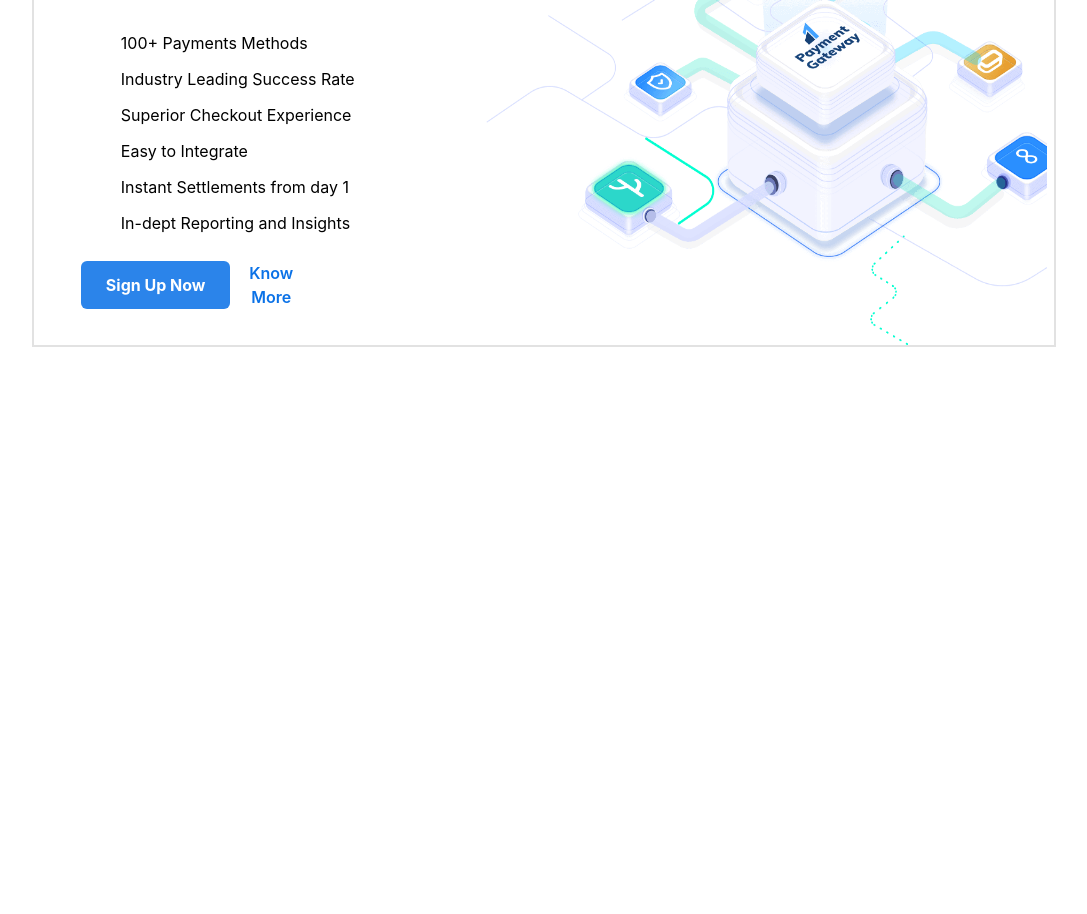
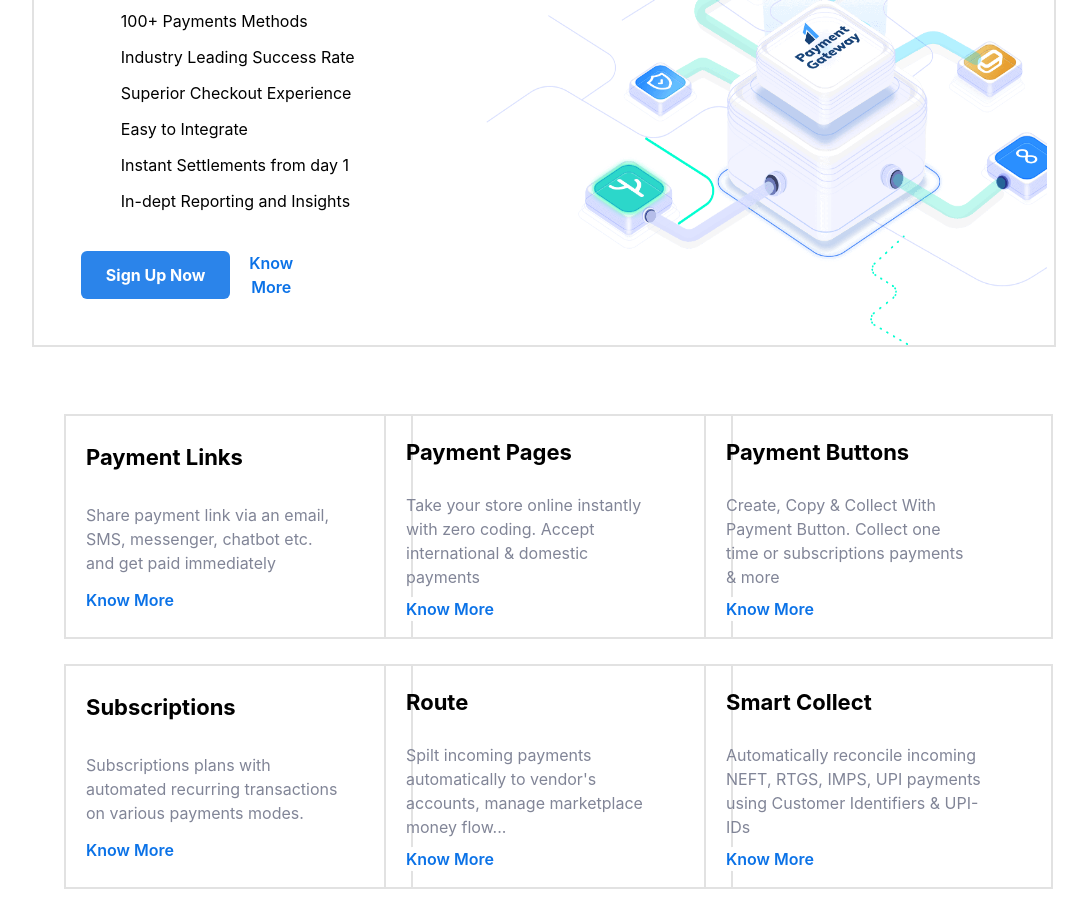
Before and after one commit to Panchalparth471/Razorpay-Clone-using-Tailwind-CSS, a website built with Vite: page index.html in a window 1280 px wide. Shown: the part 1548-2462 px from the top of the page, without its empty margins (96-1183 px from the left). Before the commit the page ends 1962 px from the top, so only its background shows below. Built offline with nearby package versions, Linux system fonts and the light colour scheme.

Commit message:
third page half done

```diff
--- a/index.html
+++ b/index.html
@@ -110,7 +110,7 @@
                     <div class="flex w-[80%] h-[50%] justify-evenly border-2 border-lightGray">
                     <div class="flex flex-col justify-around w-[43%] py-10 pl-10">
                       <h1 class="font-mullish text-[28px] font-semibold tracking-[1] leading-[1.625] text-deepBlue ">Supercharge your business with the all-powerful <span class="text-lightBlue">Payment Gateway</span></h1>
-                      <ul class="font-mullish text-[16px] mt-10 leading-9 mb-5 pl-10">
+                      <ul class="font-mullish text-[16px] leading-9 mb-5 pl-10">
                        <li>100+ Payments Methods</li>
                        <li>Industry Leading Success Rate</li>
                        <li>Superior Checkout Experience</li>
@@ -128,6 +128,59 @@
                     </div>
                     </div>
             </div>
+             <div class="grid w-screen h-[500px] grid-rows-2 grid-cols-3 px-40 ">
+
+              <div class="flex flex-col w-[349.34px] h-[225px] border-2 border-lightGray justify-evenly items-start pl-5 py-5">
+                <h1 class="font-mullish font-bold text-[22px]">Payment Links</h1>
+                <div class="font-mullish text-[16px] leading-6 text-grayText font-normal w-[77%] mt-[24px]">
+                     Share payment link via an email, SMS, messenger, chatbot etc. and get paid immediately
+                </div>
+                 <button class="font-mullish outline-0 border-0 bg-white text-[16px] mt-[8px] rounded-md font-semibold text-lightBlue500"> Know More</button>
+              </div>
+
+              <div class="flex flex-col w-[349.34px] h-[225px] border-2 border-lightGray justify-evenly items-start pl-5 py-5">
+                       <h1 class="font-mullish font-bold text-[22px]">Payment Pages</h1>
+                <div class="font-mullish text-[16px] leading-6 text-grayText font-normal w-[80%] mt-[24px]">
+                     Take your store online instantly with zero coding. Accept international & domestic payments
+                </div>
+                 <button class="font-mullish outline-0 border-0 bg-white text-[16px] mt-[8px] rounded-md font-semibold text-lightBlue500"> Know More</button>
+              </div>
+
+              <div class="flex flex-col w-[349.34px] h-[225px] border-2 border-lightGray justify-evenly items-start pl-5 py-5">
+                          <h1 class="font-mullish font-bold text-[22px]">Payment Buttons</h1>
+                <div class="font-mullish text-[16px] leading-6 text-grayText font-normal w-[77%] mt-[24px]">
+                     Create, Copy & Collect With Payment Button. Collect one time or subscriptions payments & more
+                </div>
+                 <button class="font-mullish outline-0 border-0 bg-white text-[16px] mt-[8px] rounded-md font-semibold text-lightBlue500"> Know More</button>
+              </div>
+
+              <div class="flex flex-col w-[349.34px] h-[225px] border-2 border-lightGray justify-evenly items-start pl-5 py-5">
+                             <h1 class="font-mullish font-bold text-[22px]">Subscriptions</h1>
+                <div class="font-mullish text-[16px] leading-6 text-grayText font-normal w-[80%] mt-[24px]">
+                     Subscriptions plans with automated recurring transactions on various payments modes.
+                </div>
+                 <button class="font-mullish outline-0 border-0 bg-white text-[16px] mt-[8px] rounded-md font-semibold text-lightBlue500"> Know More</button>
+              </div>
+
+              <div class="flex flex-col w-[349.34px] h-[225px] border-2 border-lightGray justify-evenly items-start pl-5 py-5">
+                                  <h1 class="font-mullish font-bold text-[22px]">Route</h1>
+                <div class="font-mullish text-[16px] leading-6 text-grayText font-normal w-[77%] mt-[24px]">
+                     Spilt incoming payments automatically to vendor's accounts, manage marketplace money flow...
+                </div>
+                 <button class="font-mullish outline-0 border-0 bg-white text-[16px] mt-[8px] rounded-md font-semibold text-lightBlue500"> Know More</button>
+              </div>
+
+              <div class="flex flex-col w-[349.34px] h-[225px] border-2 border-lightGray justify-evenly items-start pl-5 py-5">
+                              <h1 class="font-mullish font-bold text-[22px]">Smart Collect</h1>
+                <div class="font-mullish text-[16px] leading-6 text-grayText font-normal w-[80%] mt-[24px]">
+                     Automatically reconcile incoming NEFT, RTGS, IMPS, UPI payments using Customer Identifiers & UPI-IDs
+                </div>
+                 <button class="font-mullish outline-0 border-0 bg-white text-[16px] mt-[8px] rounded-md font-semibold text-lightBlue500"> Know More</button>
+              </div>
+
+             </div>
+
+
 
 </body>
 </html>
```
